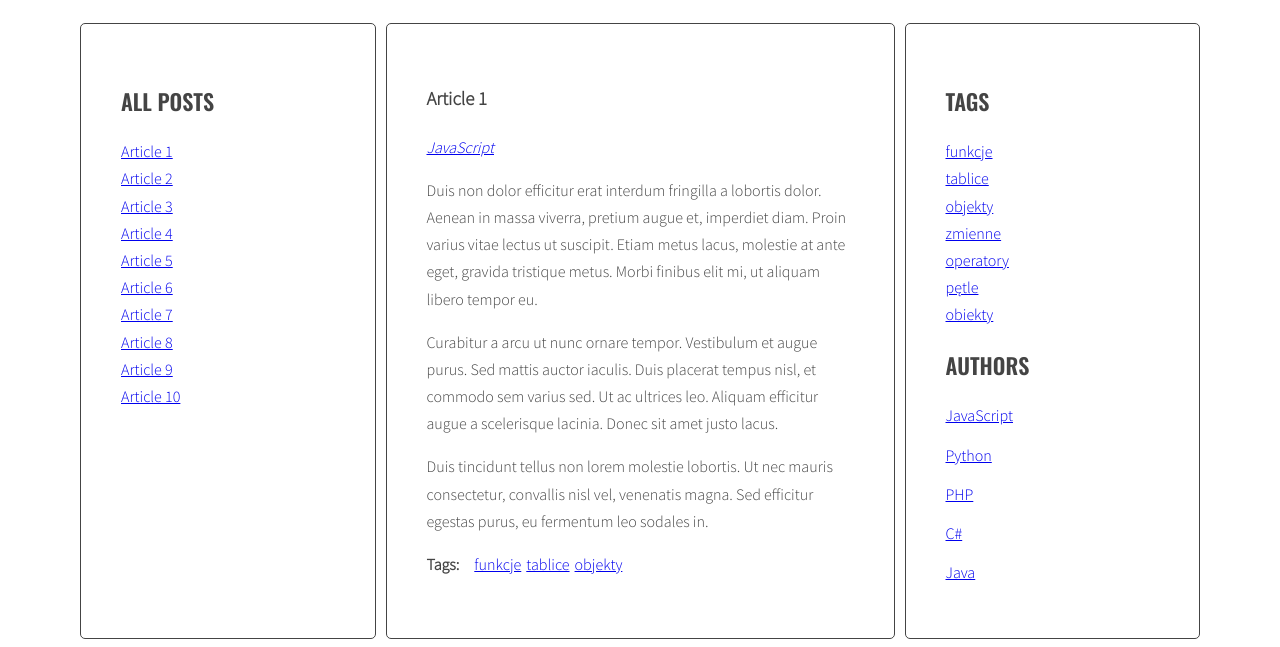
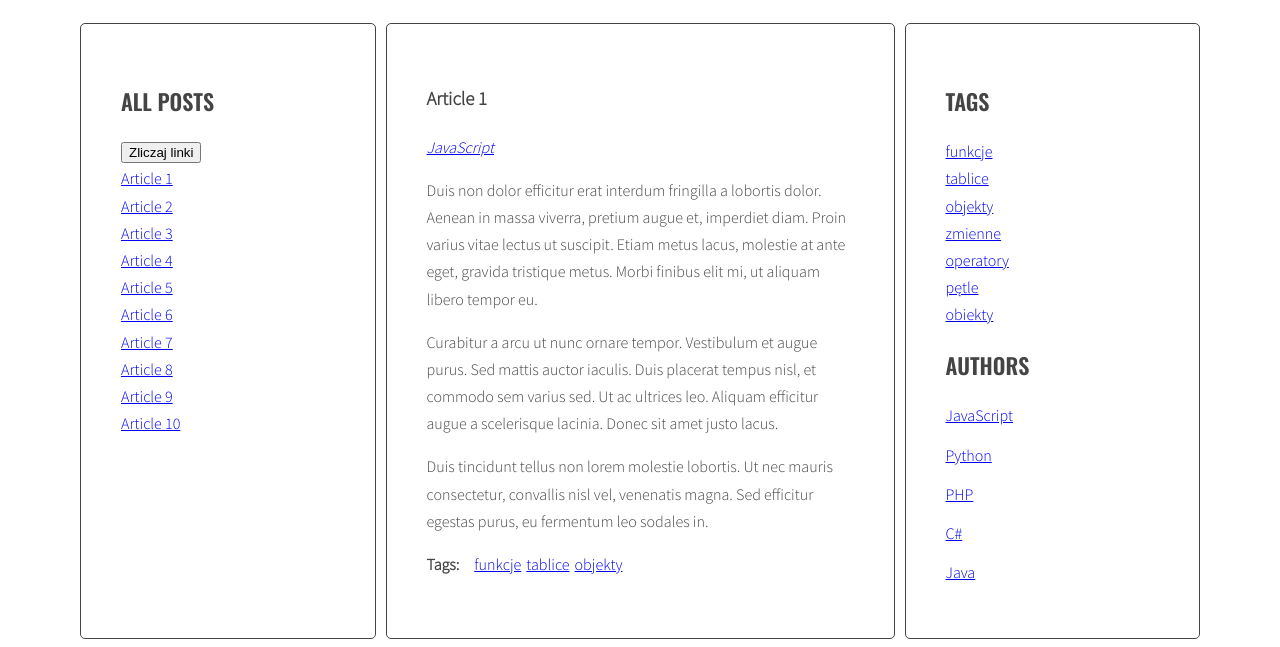
Before and after one commit to tomecky1/javascript-blog, a website: page index.html in a window 1280 px wide. Shown: the part 220-867 px from the top of the page. Drawn offline with nearby package versions, Linux system fonts and the light colour scheme.

Commit message:
Add button links

```diff
--- a/index.html
+++ b/index.html
@@ -14,6 +14,7 @@
       <main class="wrapper">
         <aside class="sidebar">
           <h2 class="section-title">All posts</h2>
+          <button id="test-button">Zliczaj linki</button>
           <ul class="list titles">
             <!-- <li><a href="#article-1" class="active"><span>Article 1</span></a></li>                 -->
           </ul>
--- a/js/script.js
+++ b/js/script.js
@@ -1,6 +1,10 @@
 /* eslint-disable linebreak-style */
 'use strict';
 {
+  document.getElementById('test-button').addEventListener('click', function(){
+    const links = document.querySelectorAll('.titles a');
+    console.log('links:', links);
+  })
   const titleClickHandler = function(event){
     event.preventDefault();
     const clickedElement = this;
```
